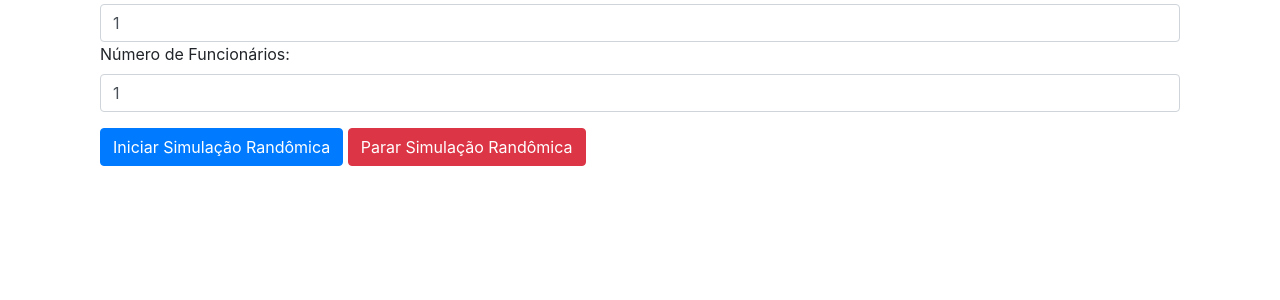
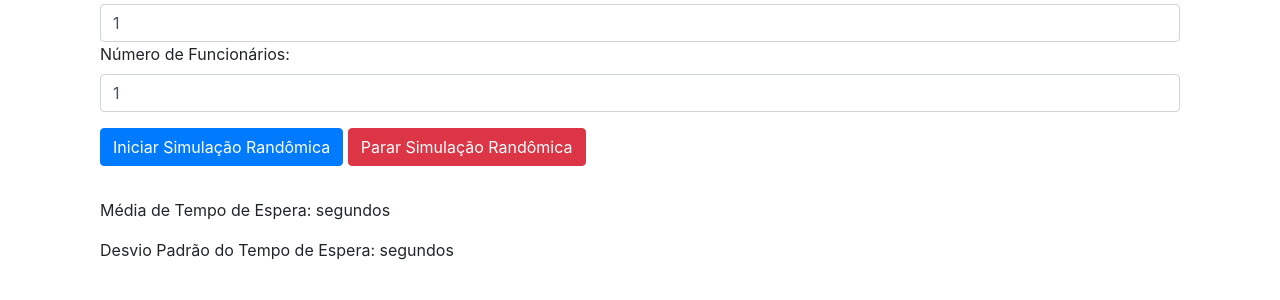
Before and after one commit to JoiceColling/Simulador, a Flask app: page /random_simulation in a window 1280 px wide. Shown: the part 178-478 px from the top of the page. Run offline with Flask 3, Linux system fonts and the light colour scheme; some libraries are stand-ins or nearby versions.

Commit message:
Ajustes de tempo de espera para simulador

```diff
--- a/app/app.py
+++ b/app/app.py
@@ -10,7 +10,7 @@
 import json
 from flask_socketio import SocketIO, emit
 import time
-from threading import Thread, Event, current_thread
+from threading import Thread, Event
 from queue import Queue
 
 app = Flask(__name__)
@@ -177,7 +177,7 @@
 @socketio.on('start_simulation')
 def start_simulation(data):
     global stop_event
-    stop_event.clear()  # Reseta o evento de parada
+    stop_event.clear()
 
     try:
         tc_path = os.path.join(UPLOAD_FOLDER, 'tc.txt')
@@ -187,15 +187,13 @@
             emit('simulation_error', {'error': 'Files not found'})
             return
 
-        # Ler arquivos .txt como DataFrames
         tc = pd.read_csv(tc_path, header=None, names=['chegada'], delim_whitespace=True, skiprows=1)
         ts = pd.read_csv(ts_path, header=None, names=['servico'], delim_whitespace=True, skiprows=1)
 
         queue = Queue()
 
-        # Função para adicionar OSs à fila conforme o tempo de chegada
         def adicionar_os():
-            start_time = time.time()  # Tempo de início da simulação
+            start_time = time.time()
             chegada_anterior = 0
 
             for i in range(len(tc)):
@@ -203,16 +201,14 @@
                     break
 
                 try:
-                    chegada = float(tc.iloc[i]['chegada'])  # Converter para float
-                    servico = float(ts.iloc[i]['servico'])  # Converter para float
-                    os_name = f"OS-{i+1}"  # Nome da ordem de serviço
+                    chegada = float(tc.iloc[i]['chegada'])
+                    servico = float(ts.iloc[i]['servico'])
+                    os_name = f"OS-{i+1}"
 
-                    # Calcular o tempo absoluto de chegada
                     absolute_chegada = start_time + chegada_anterior + chegada
                     timestamp_chegada = time.strftime('%Y-%m-%d %H:%M:%S', time.localtime(absolute_chegada))
                     chegada_anterior += chegada
 
-                    # Esperar até o tempo absoluto de chegada da OS
                     wait_time = absolute_chegada - time.time()
                     if wait_time > 0 and not stop_event.is_set():
                         time.sleep(wait_time)
@@ -220,10 +216,8 @@
                     if stop_event.is_set():
                         break
 
-                    # Adicionar OS à fila com status pendente, timestamp de chegada e os_name
-                    queue.put((timestamp_chegada, chegada, servico, os_name, 'pending'))
+                    queue.put((absolute_chegada, chegada, servico, os_name, 'pending'))
 
-                    # Emitir atualização para exibir na tela
                     socketio.emit('simulation_update', {
                         'os_name': os_name,
                         'timestamp_chegada': timestamp_chegada,
@@ -237,73 +231,71 @@
                     emit('simulation_error', {'error': f'Erro de conversão na linha {i}: {e}'})
                     return
 
-        # Thread para adicionar OSs à fila
         thread_adicionar_os = Thread(target=adicionar_os)
         thread_adicionar_os.start()
 
-        # Lista para manter referência aos threads de funcionários
         threads_funcionarios = []
 
-        # Função para simular o atendimento de cada observação
         def atender(funcionario_name):
             while not stop_event.is_set():
                 try:
                     if not queue.empty():
-                        timestamp_chegada, chegada, servico, os_name, status = queue.get(block=True, timeout=1)
+                        absolute_chegada, chegada, servico, os_name, status = queue.get(block=True, timeout=1)
                         if stop_event.is_set():
                             break
 
-                        # Emitir atualização de progresso (status em progresso)
+                        timestamp_atendimento = time.time()
+                        tempo_espera = timestamp_atendimento - absolute_chegada
+
                         socketio.emit('simulation_update', {
                             'os_name': os_name,
-                            'timestamp_chegada': timestamp_chegada,
+                            'timestamp_chegada': time.strftime('%Y-%m-%d %H:%M:%S', time.localtime(absolute_chegada)),
                             'chegada': chegada,
                             'servico': servico,
                             'status': 'in_progress',
-                            'funcionario': funcionario_name  # Nome do funcionário atual
+                            'funcionario': funcionario_name,
+                            'tempo_espera': tempo_espera
                         })
 
-                        # Simular tempo de serviço
-                        time.sleep(servico)  # Simulação simples de tempo de serviço
+                        time.sleep(servico)
+
+                        timestamp_conclusao = time.time()
+                        tempo_conclusao = timestamp_conclusao - absolute_chegada
 
                         if stop_event.is_set():
                             break
 
-                        # Emitir atualização de conclusão (status concluído)
                         socketio.emit('simulation_update', {
                             'os_name': os_name,
-                            'timestamp_chegada': timestamp_chegada,
+                            'timestamp_chegada': time.strftime('%Y-%m-%d %H:%M:%S', time.localtime(absolute_chegada)),
                             'chegada': chegada,
                             'servico': servico,
                             'status': 'completed',
-                            'funcionario': funcionario_name  # Nome do funcionário atual
+                            'funcionario': funcionario_name,
+                            'tempo_espera': tempo_espera,
+                            'tempo_conclusao': tempo_conclusao
                         })
 
-                        # Indicar que o serviço foi concluído
                         queue.task_done()
                     else:
-                        time.sleep(1)  # Aguardar um momento antes de verificar novamente a fila
+                        time.sleep(1)
 
                 except Exception as e:
                     print(f"Exception in thread {funcionario_name}: {type(e).__name__} - {e}")
                     break
 
-        # Criar e iniciar os threads de funcionários
         num_funcionarios = int(data['num_funcionarios'])
         for i in range(num_funcionarios):
             thread = Thread(target=atender, args=(f'{i+1}',))
             thread.start()
             threads_funcionarios.append(thread)
 
-        # Aguardar até a thread de adicionar OSs à fila completar
         thread_adicionar_os.join()
 
-        # Aguardar até todos os threads de funcionários concluírem
         for thread in threads_funcionarios:
             thread.join()
 
         if not stop_event.is_set():
-            # Emitir mensagem de simulação completa
             emit('simulation_complete', {'message': 'Simulação completa'})
 
     except Exception as e:
@@ -313,13 +305,13 @@
 @socketio.on('stop_simulation')
 def stop_simulation():
     global stop_event
-    stop_event.set()  # Define o evento de parada
+    stop_event.set()
     emit('simulation_complete', {'message': 'Simulação parada pelo usuário'})
 
 @socketio.on('random_stop_simulation')
 def stop_simulation():
     global random_stop_event
-    random_stop_event.set()  # Define o evento de parada
+    random_stop_event.set()
     emit('random_simulation_complete', {'message': 'Simulação parada pelo usuário'})
 
 def calculate_std_dev_from_json(tipo):
@@ -401,7 +393,7 @@
             if random_stop_event.is_set():
                 break
 
-            queue.put((timestamp_chegada, chegada, servico, os_name, 'pending'))
+            queue.put((absolute_chegada, chegada, servico, os_name, 'pending'))
 
             socketio.emit('random_simulation_update', {
                 'os_name': os_name,
@@ -420,31 +412,40 @@
         while not random_stop_event.is_set():
             try:
                 if not queue.empty():
-                    timestamp_chegada, chegada, servico, os_name, status = queue.get(block=True, timeout=1)
+                    absolute_chegada, chegada, servico, os_name, status = queue.get(block=True, timeout=1)
                     if random_stop_event.is_set():
                         break
 
+                    timestamp_atendimento = time.time()
+                    tempo_espera = timestamp_atendimento - absolute_chegada
+
                     socketio.emit('random_simulation_update', {
                         'os_name': os_name,
-                        'timestamp_chegada': timestamp_chegada,
+                        'timestamp_chegada': time.strftime('%Y-%m-%d %H:%M:%S', time.localtime(absolute_chegada)),
                         'chegada': chegada,
                         'servico': servico,
                         'status': 'in_progress',
-                        'funcionario': funcionario_name
+                        'funcionario': funcionario_name,
+                        'tempo_espera': tempo_espera
                     })
 
                     time.sleep(servico)
+
+                    timestamp_conclusao = time.time()
+                    tempo_conclusao = timestamp_conclusao - absolute_chegada
 
                     if random_stop_event.is_set():
                         break
 
                     socketio.emit('random_simulation_update', {
                         'os_name': os_name,
-                        'timestamp_chegada': timestamp_chegada,
+                        'timestamp_chegada': time.strftime('%Y-%m-%d %H:%M:%S', time.localtime(absolute_chegada)),
                         'chegada': chegada,
                         'servico': servico,
                         'status': 'completed',
-                        'funcionario': funcionario_name
+                        'funcionario': funcionario_name,
+                        'tempo_espera': tempo_espera,
+                        'tempo_conclusao': tempo_conclusao
                     })
 
                     queue.task_done()
@@ -470,9 +471,8 @@
 @socketio.on('stop_random_simulation')
 def stop_random_simulation():
     global random_stop_event
-    random_stop_event.set()  # Define o evento de parada
+    random_stop_event.set()
     emit('random_simulation_complete', {'message': 'Simulação parada pelo usuário'})
-
 
 if __name__ == '__main__':
     socketio.run(app, debug=True)
--- a/app/templates/random_simulation.html
+++ b/app/templates/random_simulation.html
@@ -6,9 +6,8 @@
     <div class="mb-3">
         <label for="num_simulations" class="form-label">Número de Simulações:</label>
         <input type="number" id="num_simulations" class="form-control" value="1" min="1">
-        <label for="num_simulations" class="form-label">Número de Funcionários:</label>
+        <label for="num_funcionarios" class="form-label">Número de Funcionários:</label>
         <input type="number" id="num_funcionarios" class="form-control" value="1" min="1">
-
     </div>
 
     <div class="mb-3">
@@ -18,6 +17,10 @@
 
     <div id="simulationResults">
         <ul id="simulationList" class="list-group"></ul>
+        <div id="stats" class="mt-3">
+            <p>Média de Tempo de Espera: <span id="mediaEspera"></span> segundos</p>
+            <p>Desvio Padrão do Tempo de Espera: <span id="desvioPadraoEspera"></span> segundos</p>
+        </div>
     </div>
 </div>
 
@@ -25,21 +28,20 @@
     $(document).ready(function() {
         var socket = io();
 
-        // Função para iniciar a simulação randômica ao clicar no botão
         $('#startSimulation').click(function() {
-            $('#simulationList').empty();  // Limpa a lista de resultados
+            $('#simulationList').empty();
+            $('#mediaEspera').text('');
+            $('#desvioPadraoEspera').text('');
 
-            var numSimulations = $('#num_simulations').val();  // Obtém o número de simulações
+            var numSimulations = $('#num_simulations').val();
             var numFuncionarios = $('#num_funcionarios').val();
-            socket.emit('start_random_simulation', { num_simulations: numSimulations, num_funcionarios:numFuncionarios });  // Envia para o servidor via Socket.IO
+            socket.emit('start_random_simulation', { num_simulations: numSimulations, num_funcionarios: numFuncionarios });
         });
 
-        // Função para parar a simulação randômica ao clicar no botão
         $('#stopSimulation').click(function() {
-            socket.emit('stop_random_simulation');  // Envia para o servidor via Socket.IO
+            socket.emit('stop_random_simulation');
         });
 
-        // Recebe atualizações de progresso da simulação randômica
         socket.on('random_simulation_update', function(data) {
             var os_name = data.os_name;
             var item = $('#' + os_name.replace(':', '\\:'));
@@ -49,34 +51,37 @@
                 if (data.status === 'pending') {
                     statusClass = 'list-group-item list-group-item-danger';
                 }
-                $('#simulationList').append('<li id="' + os_name + '" class="' + statusClass + '">' + os_name + ' - Chegada: ' + data.chegada + ', Serviço: ' + data.servico + ' - Status: ' + data.status + '</li>');
+                var tempo_espera = data.tempo_espera !== undefined ? ', Tempo de Espera: ' + data.tempo_espera.toFixed(2) : '';
+                $('#simulationList').append('<li id="' + os_name + '" class="' + statusClass + '">' + os_name + ' - Chegada: ' + data.chegada + ', Serviço: ' + data.servico + ' - Status: ' + data.status + tempo_espera + '</li>');
             } else {
                 var statusText = os_name + ' - Chegada: ' + data.chegada + ', Serviço: ' + data.servico + ' - Status: ' + data.status;
                 if (data.status === 'in_progress') {
-                    statusText += ', Funcionário: ' + data.funcionario;  // Adiciona o nome do funcionário
+                    statusText += ', Funcionário: ' + data.funcionario + ', Tempo de Espera: ' + data.tempo_espera.toFixed(2);
+                }else if (data.status === 'completed') {
+                    statusText +=  ', Tempo de Espera: ' + data.tempo_espera.toFixed(2) + ', Tempo de Conclusão: ' + data.tempo_conclusao.toFixed(2);
                 }
                 item.text(statusText);
-                item.removeClass('list-group-item-success list-group-item-info list-group-item-warning list-group-item-danger');  // Limpa classes anteriores
+                item.removeClass('list-group-item-success list-group-item-info list-group-item-warning list-group-item-danger');
                 if (data.status === 'completed') {
-                    item.addClass('list-group-item-success');  // Estilo para simulação concluída
+                    item.addClass('list-group-item-success');
                 } else if (data.status === 'in_progress') {
-                    item.addClass('list-group-item-warning');  // Estilo para simulação em progresso
+                    item.addClass('list-group-item-warning');
                 } else if (data.status === 'pending') {
-                    item.addClass('list-group-item-danger');  // Estilo para simulação pendente
+                    item.addClass('list-group-item-danger');
                 }
             }
         });
 
-        // Recebe mensagem de conclusão da simulação randômica
         socket.on('random_simulation_complete', function(data) {
             $('#simulationList').append('<li class="list-group-item list-group-item-success">' + data.message + '</li>');
+            console.log('random_simulation_complete:', data);
+            $('#mediaEspera').text(data.media_espera.toFixed(2));
+            $('#desvioPadraoEspera').text(data.desvio_padrao_espera.toFixed(2));
         });
 
-        // Recebe mensagem de erro da simulação randômica
         socket.on('random_simulation_error', function(data) {
             alert(data.error);
         });
     });
 </script>
-
 {% endblock %}
```
